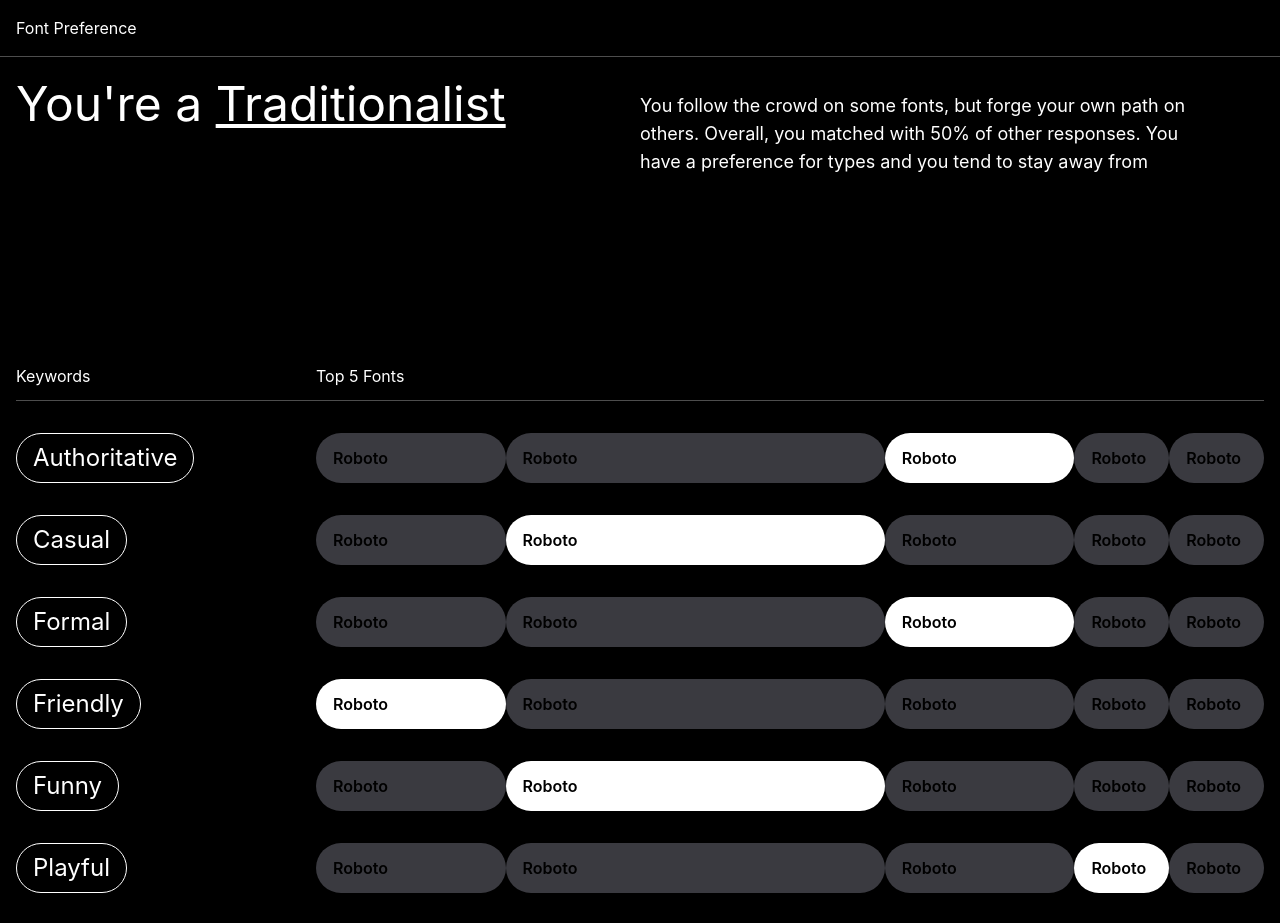
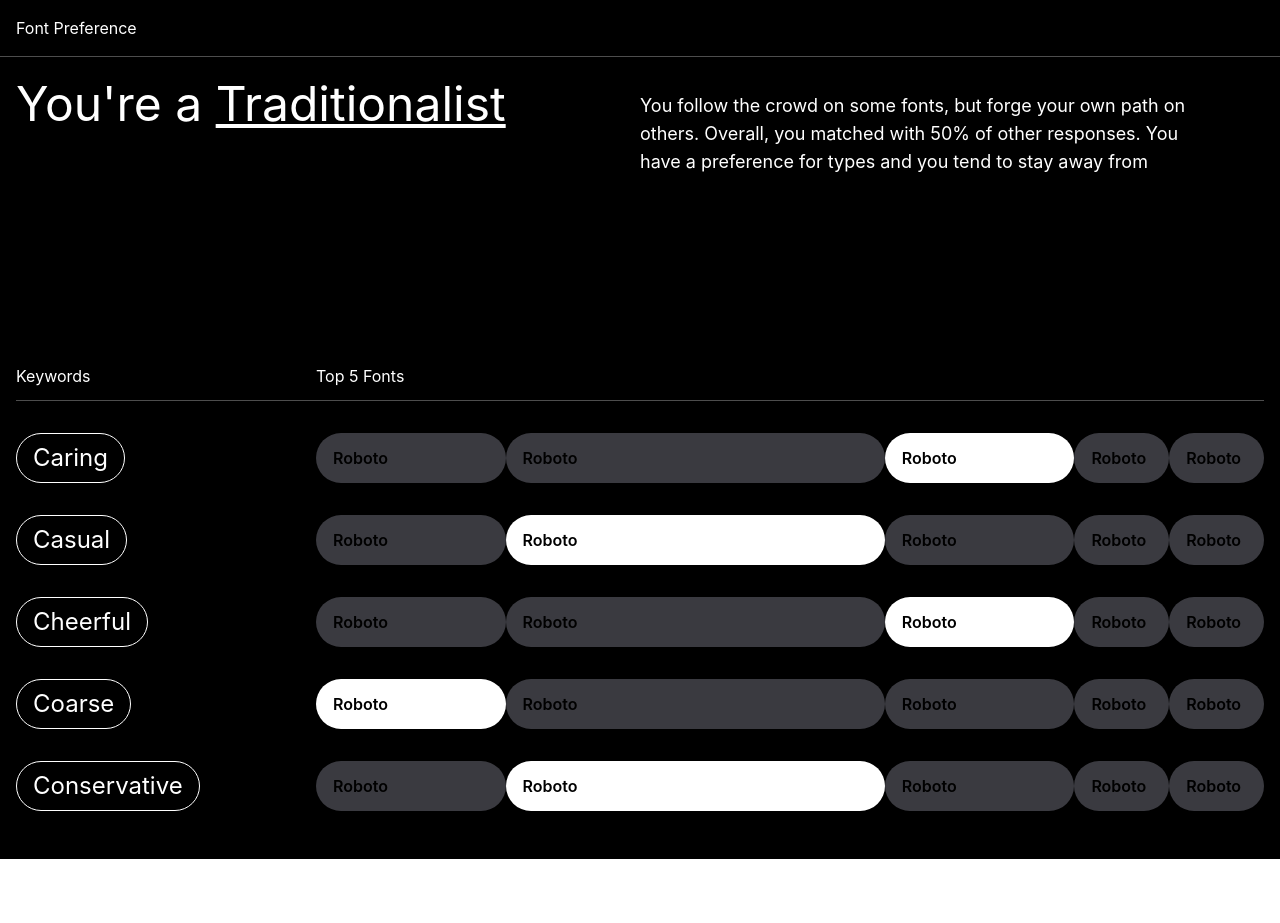
Before and after one commit to Computational-Creativity-Lab/Crowdsourcing-Font-Preferences, a Next.js app: page /datavis in a window 1280 px wide. Shown: the top 923 px of the page. After the commit the page ends 859 px from the top, so only its background shows below. Built offline with nearby package versions, Linux system fonts and the light colour scheme; a web font is replaced by a local one.

Commit message:
attempt to link logic

```diff
--- a/src/components/FontsPromptRightCol.js
+++ b/src/components/FontsPromptRightCol.js
@@ -2,10 +2,6 @@ import { useState, useEffect, Fragment } from "react";
 import styles from "../pages/index.module.css";
 import { motion } from "framer-motion";
 import FontCard from "./FontCard";
-
-// dummy data
-const currentTopStyle = "Roboto";
-const currentBotStyle = "Alegreya";
 
 const pengrams = [
   "Waltz, bad nymph, for quick jigs vex.",
@@ -54,6 +50,7 @@ let secondFontIndex = Math.floor(Math.random() * fontList.length);
 let firstFontStyle = fontList[firstFontIndex];
 let secondFontStyle = fontList[secondFontIndex];
 let chosenCard;
+let finalistCards = {};
 
 //elastic card animation
 const cardPop = {
@@ -88,14 +85,20 @@ export default function FontsPromptRightCol(props) {
   };
 
   const handleClick = (option) => {
-    const chosenFont = option === 1 ? currentTopStyle : currentBotStyle;
+    //determine which card was clicked
+    let chosenFont = option === 1 ? firstFontStyle : secondFontStyle;
     chosenCard = option === 1 ? 1 : 2;
+
     props.onclickHandler({
       chosenStyle: chosenFont,
     });
 
     //Reset font list when a adj already had 4 responses
     if ((props.qCount + 1) % 4 == 0 && props.qCount !== 1) {
+      //store responses
+      localStorage.setItem(props.keyword, chosenFont);
+      finalistCards[props.keyword] = chosenFont;
+
       remainingFonts.splice(0, remainingFonts.length);
       remainingFonts.push(...fontList);
       firstFontIndex = Math.floor(Math.random() * remainingFonts.length);
--- a/src/components/datavis/DataBar.js
+++ b/src/components/datavis/DataBar.js
@@ -11,7 +11,7 @@ export default function DataBar(props) {
 
   return (
     <div
-      onMouseEnter={() => {
+      onClick={() => {
         console.log(props.index, props.randomSelection);
         setIsShown(true);
       }}
@@ -30,12 +30,13 @@ export default function DataBar(props) {
         {isShown && (
           <motion.div
             key="modal"
-            initial={{ opacity: 1, top: 5, scale: 0.95 }}
+            initial={{ opacity: 0, top: 5, scale: 0.95 }}
             animate={{ opacity: 1, top: 0, scale: 1 }}
             exit={{ opacity: 0, scale: 0.95 }}
             transition={{ ease: [0.16, 1, 0.3, 1], duration: 0.5 }}
-            class="z-10 text-white origin-bottom absolute !top-[-350px] translate-x-[-1rem] bg-zinc-900 rounded-xl p-4 overflow-hidden w-[300px] h-[324px] drop-shadow-2xl"
+            class="absolute !top-[-340px] !left-[-5px] origin-bottom z-10 mb-6 h-[344px] hover:cursor-default"
           >
+            <div class=" text-white bg-zinc-900 rounded-xl overflow-y-auto p-4 overflow-hidden drop-shadow-2xl w-[300px] h-[324px]">
               <p class="text-xl mb-8">
                 You picked Roboto which is a unique choice!
               </p>
@@ -44,7 +45,9 @@ export default function DataBar(props) {
                 return (
                   <div
                     class={`${
-                    index == props.index ? "bg-white text-black" : "text-white"
+                      index == props.index
+                        ? "bg-white text-black"
+                        : "text-white"
                     } grid grid-cols-[1fr_3fr_1fr] w-full py-4 px-6 rounded-full`}
                   >
                     <p>{index + 1}</p>
@@ -53,8 +56,9 @@ export default function DataBar(props) {
                   </div>
                 );
               })}
+            </div>
           </motion.div>
-        )}{" "}
+        )}
       </AnimatePresence>
     </div>
   );
--- a/src/components/datavis/DataRow.js
+++ b/src/components/datavis/DataRow.js
@@ -31,6 +31,11 @@ const fontList = [
 export default function DataRow(props) {
   let percentages = [20, 40, 20, 10, 10];
   let randomSelection = Math.floor(Math.random() * percentages.length);
+
+  useEffect(() => {
+    // console.log(props.chosenWords);
+  });
+
   return (
     <div class="grid grid-cols-[300px_1fr] mb-4">
       {/* descriptor */}
@@ -44,6 +49,7 @@ export default function DataRow(props) {
         {percentages.map((percentage, index) => {
           return (
             <DataBar
+              currentDescriptor={props.descriptor}
               key={index}
               index={index}
               percentage={percentage}
--- a/src/pages/datavis.js
+++ b/src/pages/datavis.js
@@ -6,6 +6,13 @@ import BackgroundGradient from "../components/BackgroundGradient";
 import DataRow from "../components/datavis/DataRow";
 
 export default function Datavis() {
+  let chosenWords;
+  useEffect(() => {
+    //store user's word selections
+    chosenWords = localStorage;
+    delete chosenWords["ally-supports-cache"];
+  });
+
   return (
     <motion.main class="bg-black min-h-[100vh] overflow-hidden">
       <HeadComp></HeadComp>
@@ -28,13 +35,14 @@ export default function Datavis() {
           <p>Top 5 Fonts</p>
         </div>
         <div>
-          <DataRow descriptor="Authoritative"></DataRow>
-          <DataRow descriptor="Casual"></DataRow>
-          <DataRow descriptor="Formal"></DataRow>
-          <DataRow descriptor="Friendly"></DataRow>
-          <DataRow descriptor="Funny"></DataRow>
-          <DataRow descriptor="Playful"></DataRow>
-          <DataRow descriptor="Professional"></DataRow>
+          <DataRow descriptor="Caring" chosenWords={chosenWords}></DataRow>
+          <DataRow descriptor="Casual" chosenWords={chosenWords}></DataRow>
+          <DataRow descriptor="Cheerful" chosenWords={chosenWords}></DataRow>
+          <DataRow descriptor="Coarse" chosenWords={chosenWords}></DataRow>
+          <DataRow
+            descriptor="Conservative"
+            chosenWords={chosenWords}
+          ></DataRow>
         </div>
       </div>
       <BackgroundGradient></BackgroundGradient>
--- a/src/pages/index.js
+++ b/src/pages/index.js
@@ -7,6 +7,9 @@ import GlobalContainer from "../components/layout/GlobalContainer";
 import Container from "../components/layout/Container";
 
 export default function Home() {
+  useEffect(() => {
+    localStorage.clear();
+  });
   return (
     <motion.main class="cursor-pointer" onClick={() => Router.push("/survey")}>
       <CustomCursor />
--- a/src/pages/survey.js
+++ b/src/pages/survey.js
@@ -99,7 +99,11 @@ export default function Home() {
         <Navbar rightLink="Exit" isBlack={true} />
         <Container>
           <FontsPromptLeftCol qCount={qCount} keyword={keyword} />
-          <FontsPromptRightCol onclickHandler={handleClick} qCount={qCount} />
+          <FontsPromptRightCol
+            onclickHandler={handleClick}
+            qCount={qCount}
+            keyword={keyword}
+          />
         </Container>
         <BackgroundGradient keyword={keyword} />
       </GlobalContainer>
```
Lines whose indentation alone changed are shown as unchanged.
